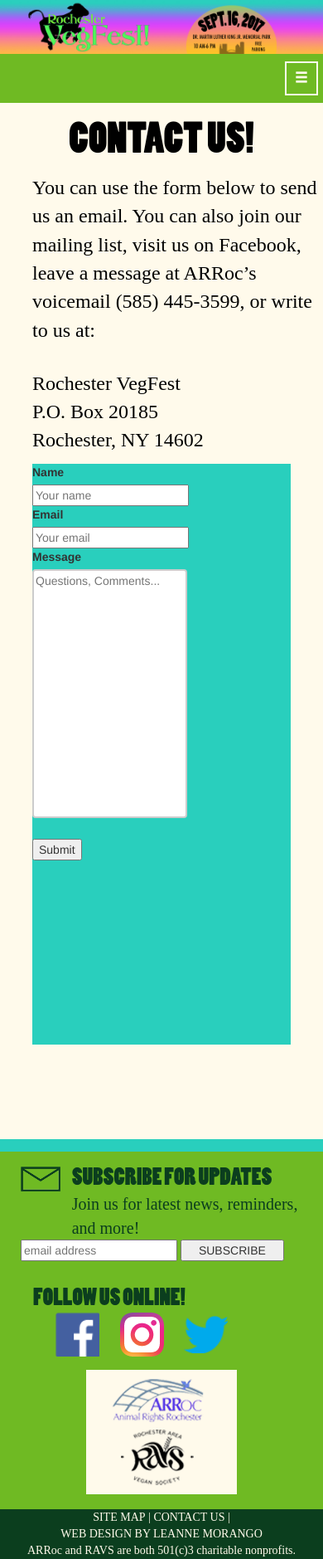
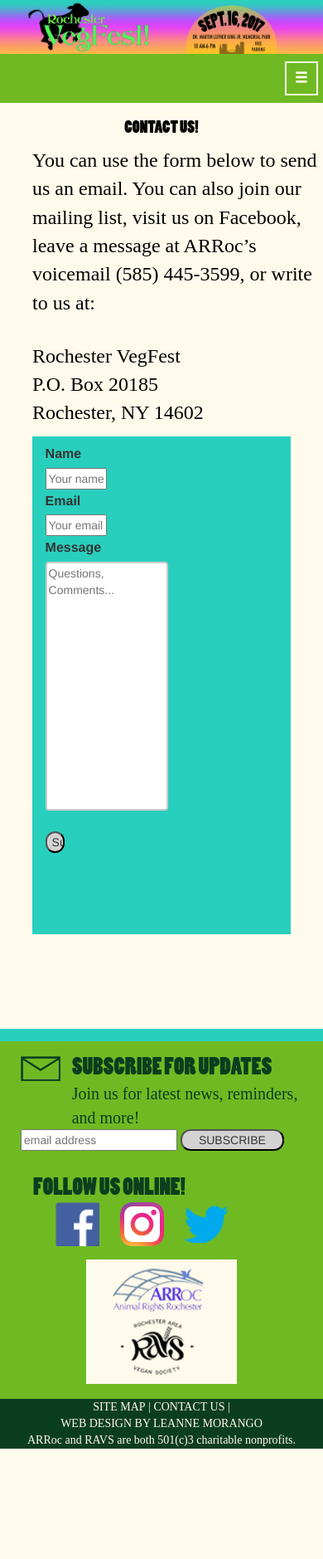
Before and after one commit to LucidDistortion/Rochester-VegFest-Website, a PHP site: page /contact.html in a window 390 px wide. Shown: the whole page at 83% size. After the commit the page ends 1746 px from the top, so only its background shows below. Run offline with PHP 8.4, Linux system fonts and the light colour scheme; some web fonts are replaced.

Commit message:
contact styles

```diff
--- a/css/contactstyles.css
+++ b/css/contactstyles.css
@@ -1,6 +1,6 @@
 /* Main content div */
 #main {
-	padding-bottom: 300px;
+	padding-bottom: 200px;
 }
 
 /*Headings*/
@@ -29,7 +29,7 @@ p.bodytext {
 	margin-top:3%;
 	margin-bottom:5%;
 	width:80%;
-	height:700px;
+	height:600px;
 	background-color:#29cfbd;
 }
 
@@ -55,9 +55,35 @@ div.submitbutton {
     padding-right:10%;
 }
 
+form {
+	padding-top:3%;
+	margin-left:5%;
+}
+
+label {
+	font-size:16px;
+}
+
+input[type=text] {
+	margin-bottom:1%;
+	width:25%;
+}
+
+textarea {
+	width:50%;
+}
+input[type=submit] {
+	width:8%;
+	border-radius:12px;
+	background-color:lightgray;
+}
+
 @media screen and (max-width: 1214px) { /* Breakpoint at which footer becomes a little taller due to bottom links stacking */
 	#main {
 		padding-bottom: 400px;
+	}
+	h1 {
+		font-size: 30px;
 	}
 }
 
@@ -65,4 +91,7 @@ div.submitbutton {
 	#main {
 		padding-bottom: 600px;
 	}
+		h1 {
+		font-size: 20px;
+	}
 }
--- a/css/eventinfostyles.css
+++ b/css/eventinfostyles.css
@@ -182,7 +182,7 @@ div.parkingspace {
 		width:5%;
 		height:auto;
 		position:absolute;
-		margin-left:8%;
+		margin-left:9%;
 		margin-top:1%;
 	}
 
```
